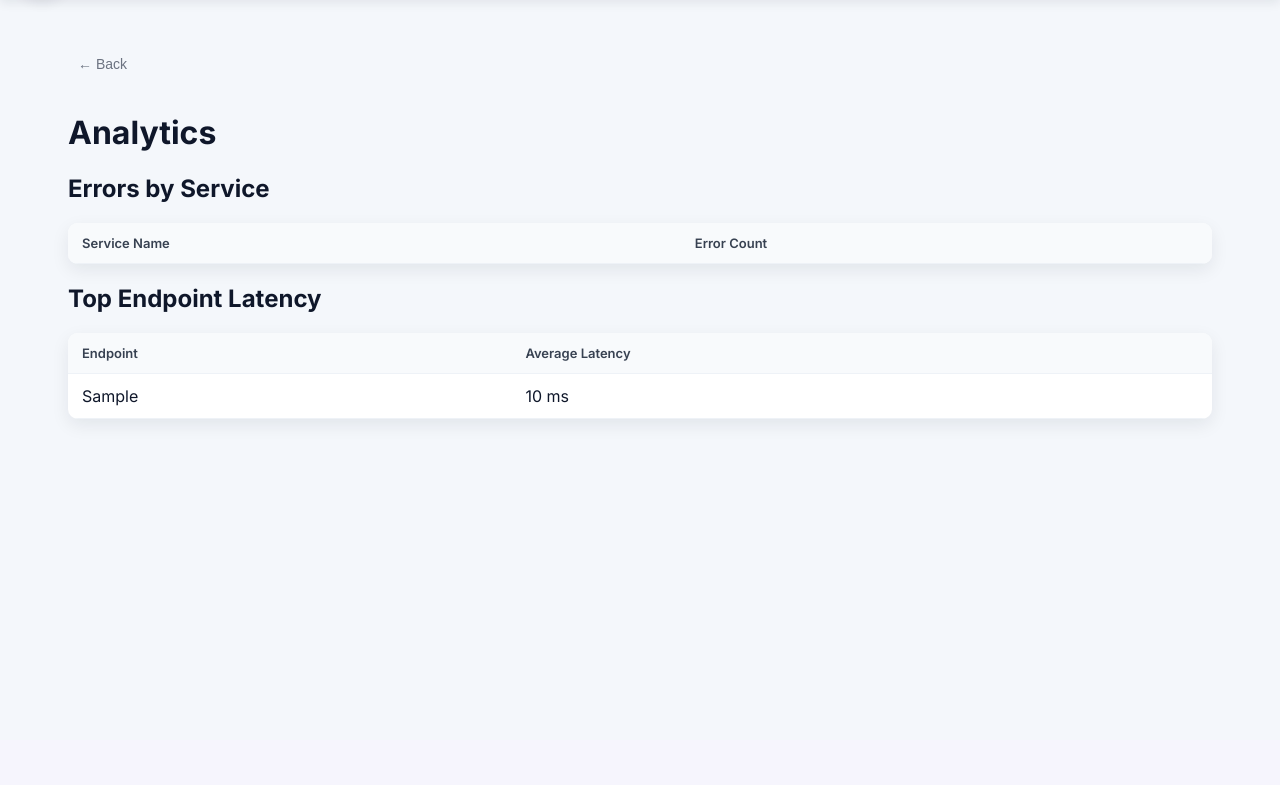
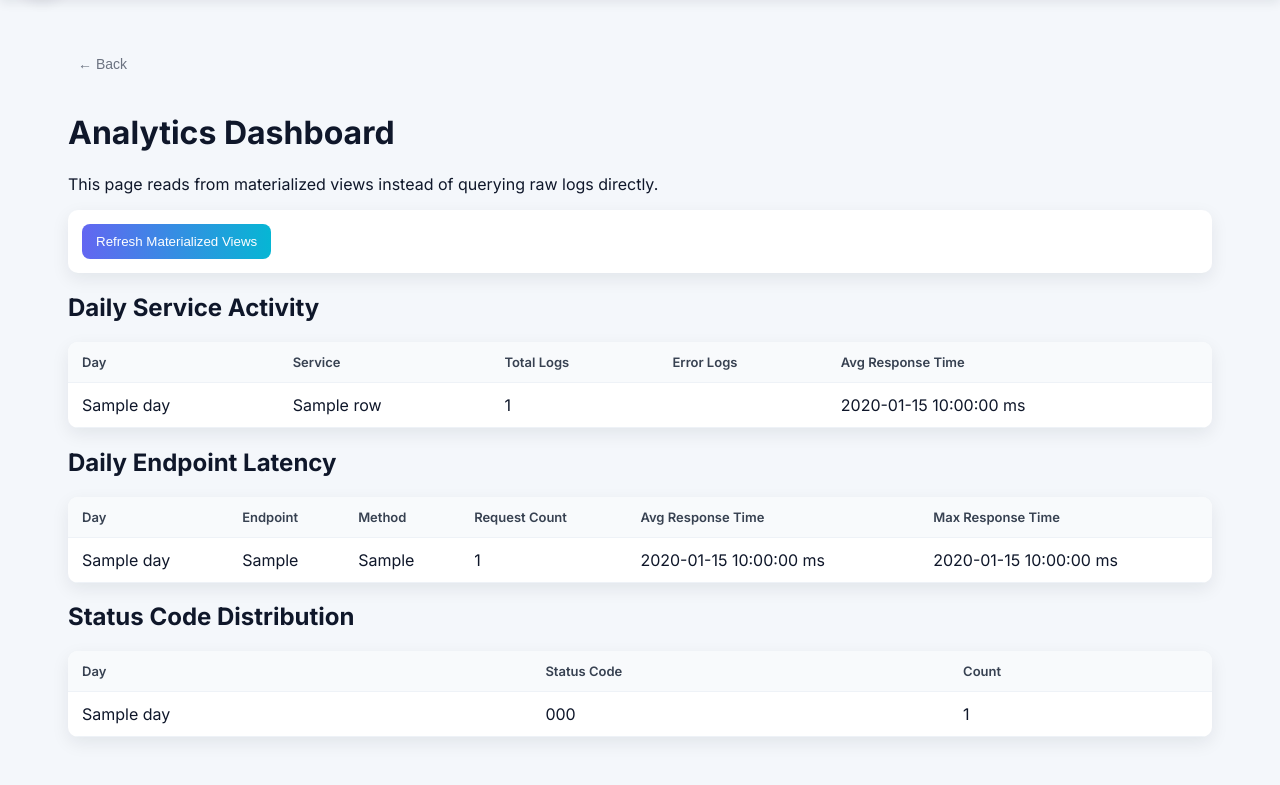
Before and after one commit to Hassan-Sajjad72/log-management-analytics-system, a Flask app: template backend/templates/analytics.html in a window 1280 px wide. Shown: the part 60-845 px from the top of the page. Before the commit the page ends 484 px from the top, so only its background shows below. Run offline with Flask 3, Linux system fonts and the light colour scheme; the template is opened without the code that fills it: most values are stand-ins (such as "Sample title", 1, 10 or a date in 2020); lists and menus that the app fills with data are empty.

Commit message:
Update analytics page to display materialized view results

```diff
--- a/backend/templates/analytics.html
+++ b/backend/templates/analytics.html
@@ -1,37 +1,78 @@
 {% extends "base.html" %}
 
 {% block content %}
-<h1>Analytics</h1>
+<h1>Analytics Dashboard</h1>
 
-<h2>Errors by Service</h2>
+<p>
+    This page reads from materialized views instead of querying raw logs directly.
+</p>
+
+<form method="POST" action="/analytics/refresh">
+    <button type="submit">Refresh Materialized Views</button>
+</form>
+
+<h2>Daily Service Activity</h2>
 
 <table>
     <tr>
-        <th>Service Name</th>
-        <th>Error Count</th>
+        <th>Day</th>
+        <th>Service</th>
+        <th>Total Logs</th>
+        <th>Error Logs</th>
+        <th>Avg Response Time</th>
     </tr>
 
-    {% for item in errors_by_service %}
+    {% for row in service_activity %}
     <tr>
-        <td>{{ item.service_name }}</td>
-        <td>{{ item.error_count }}</td>
+        <td>{{ row.day }}</td>
+        <td>{{ row.service_name }}</td>
+        <td>{{ row.total_logs }}</td>
+        <td>{{ row.error_logs }}</td>
+        <td>{{ row.avg_response_time_ms }} ms</td>
     </tr>
     {% endfor %}
 </table>
 
-<h2>Top Endpoint Latency</h2>
+<h2>Daily Endpoint Latency</h2>
 
 <table>
     <tr>
+        <th>Day</th>
         <th>Endpoint</th>
-        <th>Average Latency</th>
+        <th>Method</th>
+        <th>Request Count</th>
+        <th>Avg Response Time</th>
+        <th>Max Response Time</th>
     </tr>
 
-    {% for item in endpoint_latency %}
+    {% for row in endpoint_latency %}
     <tr>
-        <td>{{ item.endpoint_path }}</td>
-        <td>{{ item.avg_latency }} ms</td>
+        <td>{{ row.day }}</td>
+        <td>{{ row.endpoint_path }}</td>
+        <td>{{ row.request_type }}</td>
+        <td>{{ row.request_count }}</td>
+        <td>{{ row.avg_response_time_ms }} ms</td>
+        <td>{{ row.max_response_time_ms }} ms</td>
     </tr>
     {% endfor %}
 </table>
+
+<h2>Status Code Distribution</h2>
+
+<table>
+    <tr>
+        <th>Day</th>
+        <th>Status Code</th>
+        <th>Count</th>
+    </tr>
+
+    {% for row in status_distribution %}
+    <tr>
+        <td>{{ row.day }}</td>
+        <td>{{ row.status_code }}</td>
+        <td>{{ row.status_count }}</td>
+    </tr>
+    {% endfor %}
+</table>
+
 {% endblock %}
```
